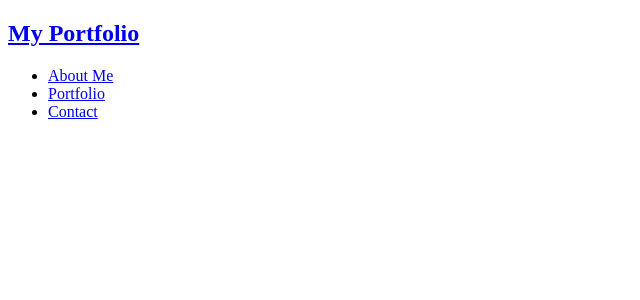
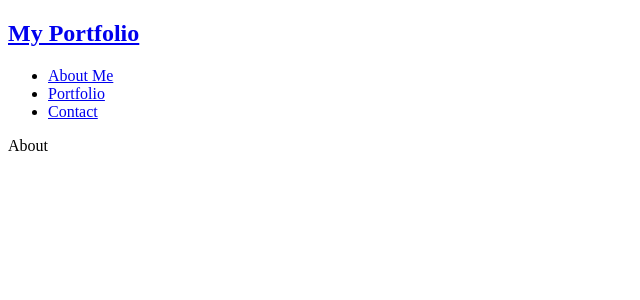
Before and after one commit to rubydevi/emcee-portfolio, a React (Create React App) app: page /about in a window 1280 px wide. Shown: the top 300 px of the page, without its empty margins (0-640 px from the left). Built offline with nearby package versions, Linux system fonts and the light colour scheme.

Commit message:
Change route for home

```diff
--- a/src/App.js
+++ b/src/App.js
@@ -14,6 +14,7 @@ const App = () => (
     <Navbar />
     <Routes>
       <Route path="/" element={<About />} />
+      <Route path="/about" element={<About />} />
       <Route path="/portfolio" element={<Portfolio />} />
       <Route path="/contact" element={<Contact />} />
     </Routes>
```
